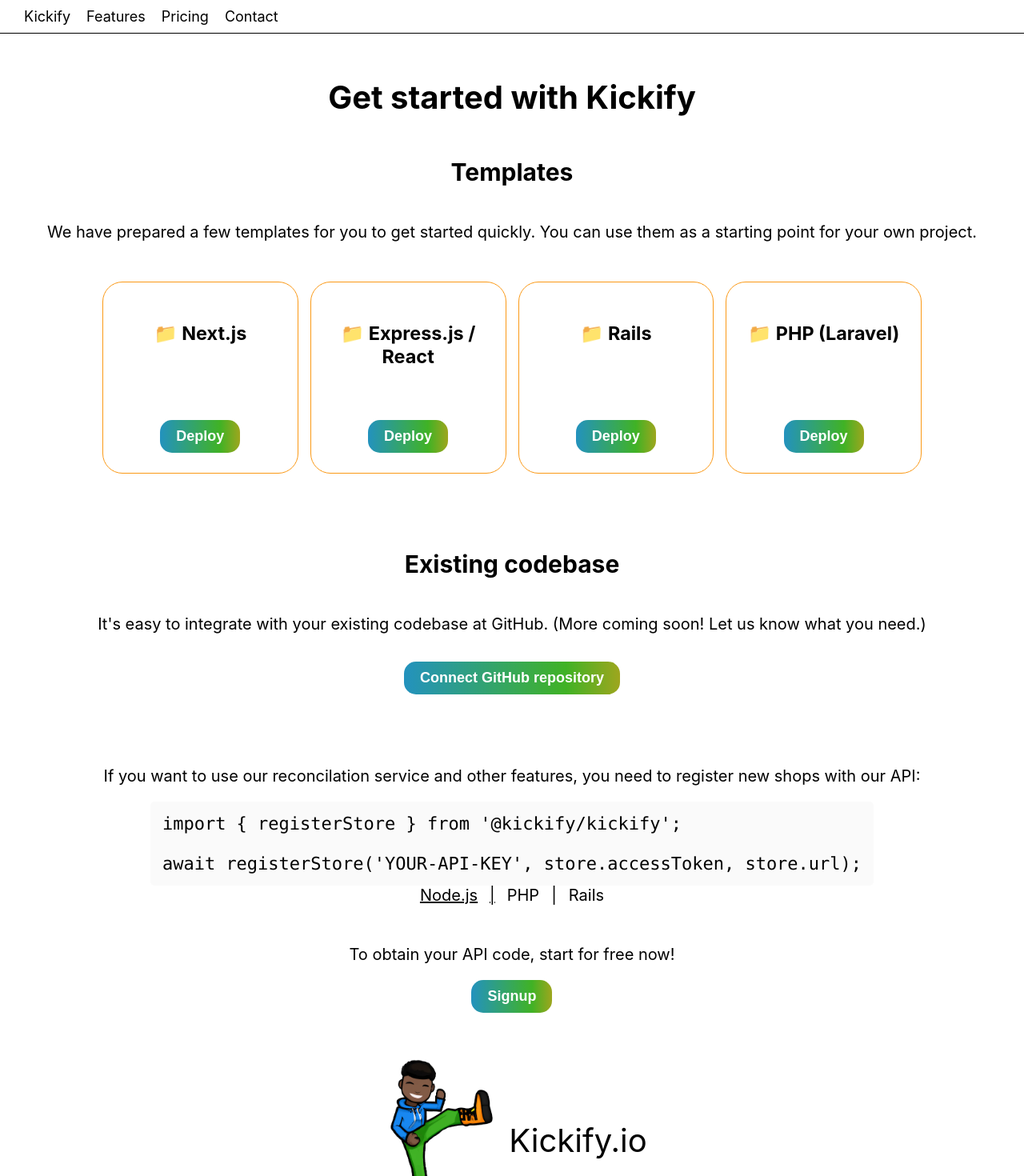
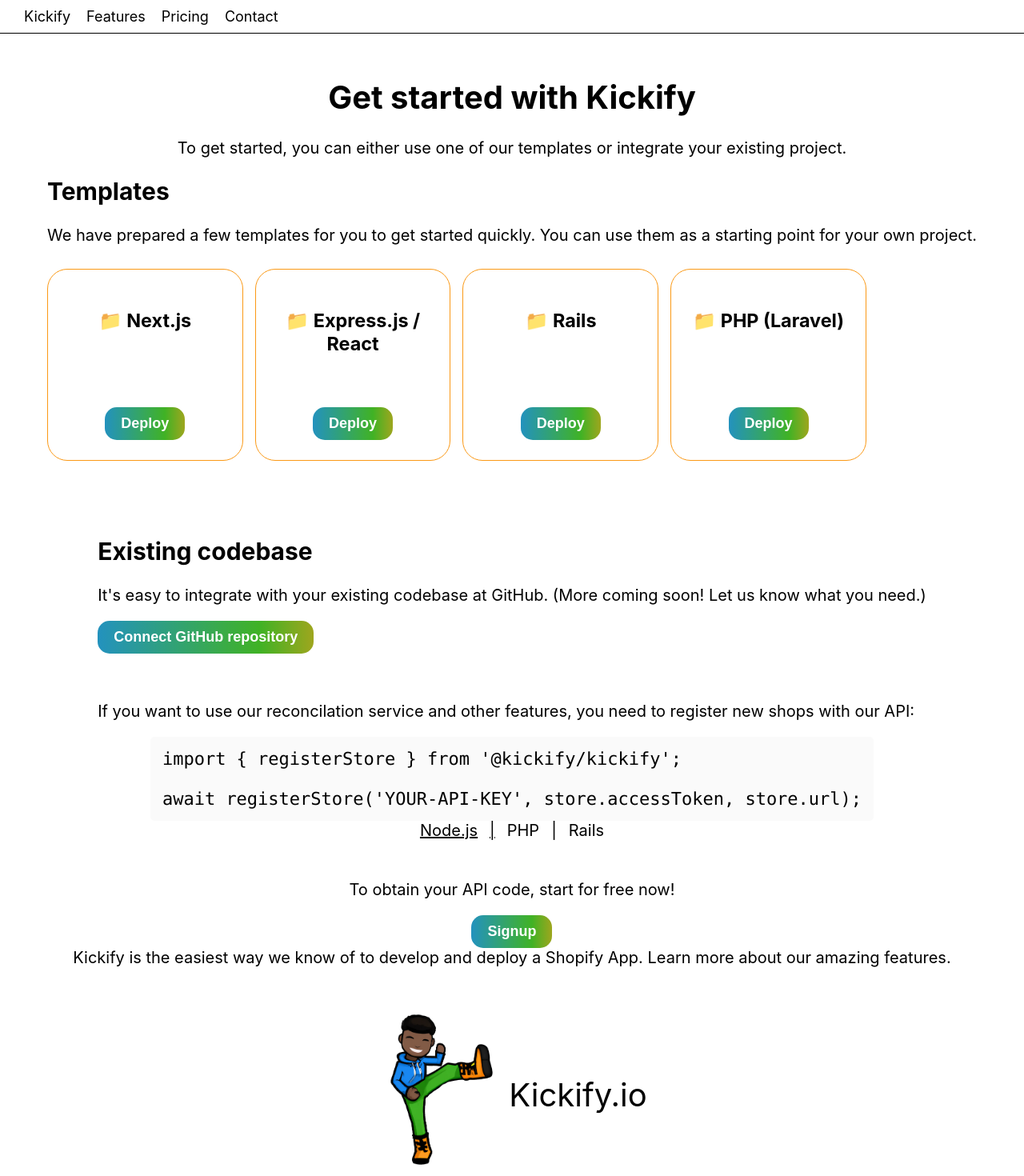
Before and after one commit to Bettelstab/kickify-io, a Next.js app: page /get-started in a window 1280 px wide. Shown: the top 1470 px of the page at 80% size. Built offline with nearby package versions, Linux system fonts and the light colour scheme.

Commit message:
Link to get started from hero instead of signup

```diff
--- a/pages/get-started/index.tsx
+++ b/pages/get-started/index.tsx
@@ -19,10 +19,16 @@ export default function GetStarted({ openTab = "node" }: Props) {
   return (
     <BasicPage title="Get started" description="Examples of how to use our API">
       <h1>Get started with Kickify</h1>
+      <div>
+        To get started, you can either use one of our{" "}
+        <Link href="#templates">templates</Link> or{" "}
+        <Link href="#codebase">integrate your existing project</Link>.
+      </div>
+      <div id="templates" className={styles.templatesSection}>
         <h2>Templates</h2>
         <p>
-        We have prepared a few templates for you to get started quickly. You can
-        use them as a starting point for your own project.
+          We have prepared a few templates for you to get started quickly. You
+          can use them as a starting point for your own project.
         </p>
         <div className={styles.templates}>
           <Template id="next" title="Next.js" />
@@ -30,11 +36,13 @@ export default function GetStarted({ openTab = "node" }: Props) {
           <Template id="rails" title="Rails" />
           <Template id="php" title="PHP (Laravel)" />
         </div>
+      </div>
 
-      <h2 className={styles.existingCodebaseSection}>Existing codebase</h2>
+      <div className={styles.existingCodebaseSection} id="codebase">
+        <h2>Existing codebase</h2>
         <p>
-        It&apos;s easy to integrate with your existing codebase at GitHub. (More
-        coming soon! Let us know what you need.)
+          It&apos;s easy to integrate with your existing codebase at GitHub.
+          (More coming soon! Let us know what you need.)
         </p>
         <Link href="/signup/github" className={styles.github}>
           <button>Connect GitHub repository</button>
@@ -43,9 +51,9 @@ export default function GetStarted({ openTab = "node" }: Props) {
           If you want to use our reconcilation service and other features, you
           need to register new shops with our API:
         </p>
-      <code className={styles.code}>
-        { code[openTab] }
-      </code>
+      </div>
+
+      <code className={styles.code}>{code[openTab]}</code>
       <div className={styles.tabs}>
         <Tab title="Node.js" id="node" isActive={openTab == "node"} />
         <Tab title="PHP" id="php" isActive={openTab == "php"} />
@@ -61,6 +69,12 @@ export default function GetStarted({ openTab = "node" }: Props) {
           <button>Signup</button>
         </Link>
       </div>
+
+      <div className={styles.learnMore}>
+        Kickify is the easiest way we know of to develop and deploy a Shopify
+        App.{" "}
+        <Link href="/#features">Learn more about our amazing features.</Link>
+      </div>
     </BasicPage>
   );
 }
--- a/pages/home/Hero.tsx
+++ b/pages/home/Hero.tsx
@@ -13,7 +13,7 @@ export default function Hero() {
           shortcut and do it the <em>Kickify</em> way.
         </p>
         <div className={styles.cta}>
-          <Link href="/signup">
+          <Link href="/get-started/start">
             <button>Get started</button>
           </Link>
         </div>
```
Lines whose indentation alone changed are shown as unchanged.
